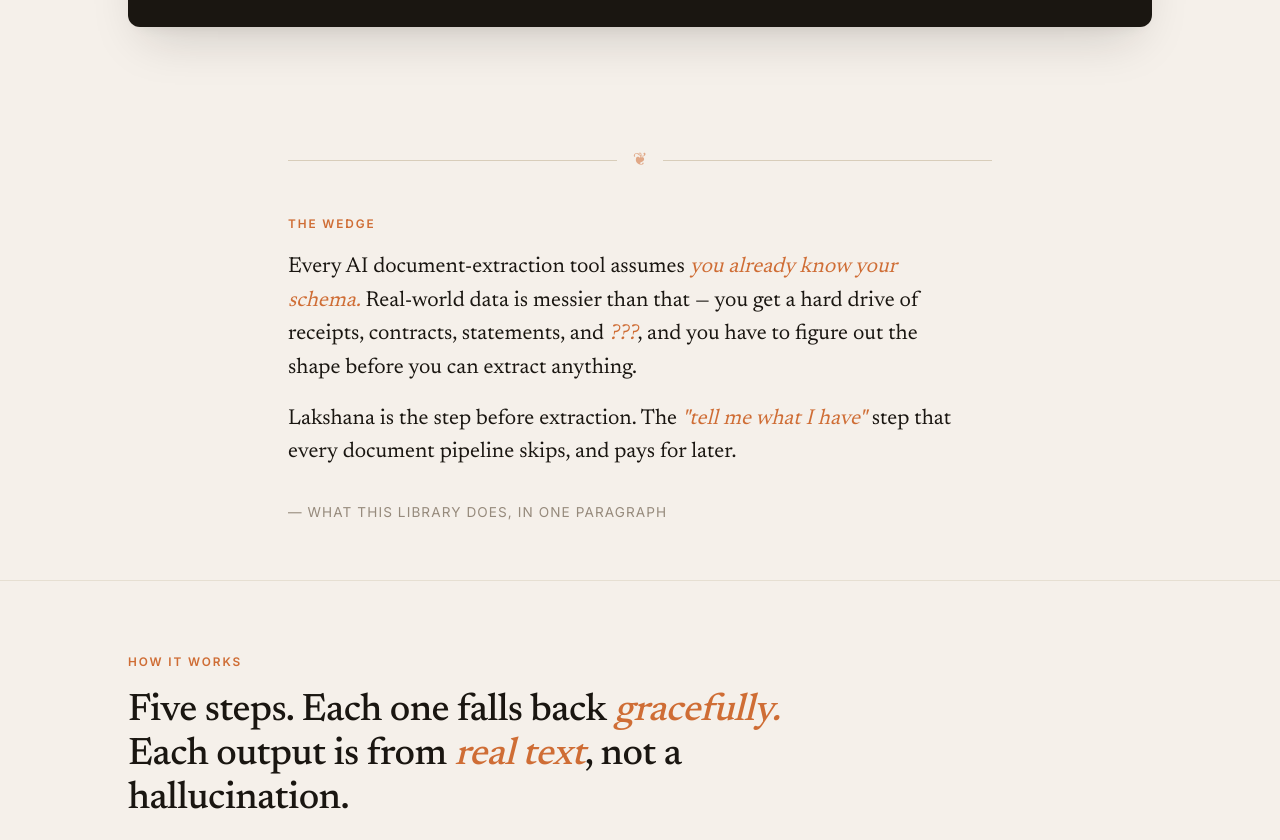
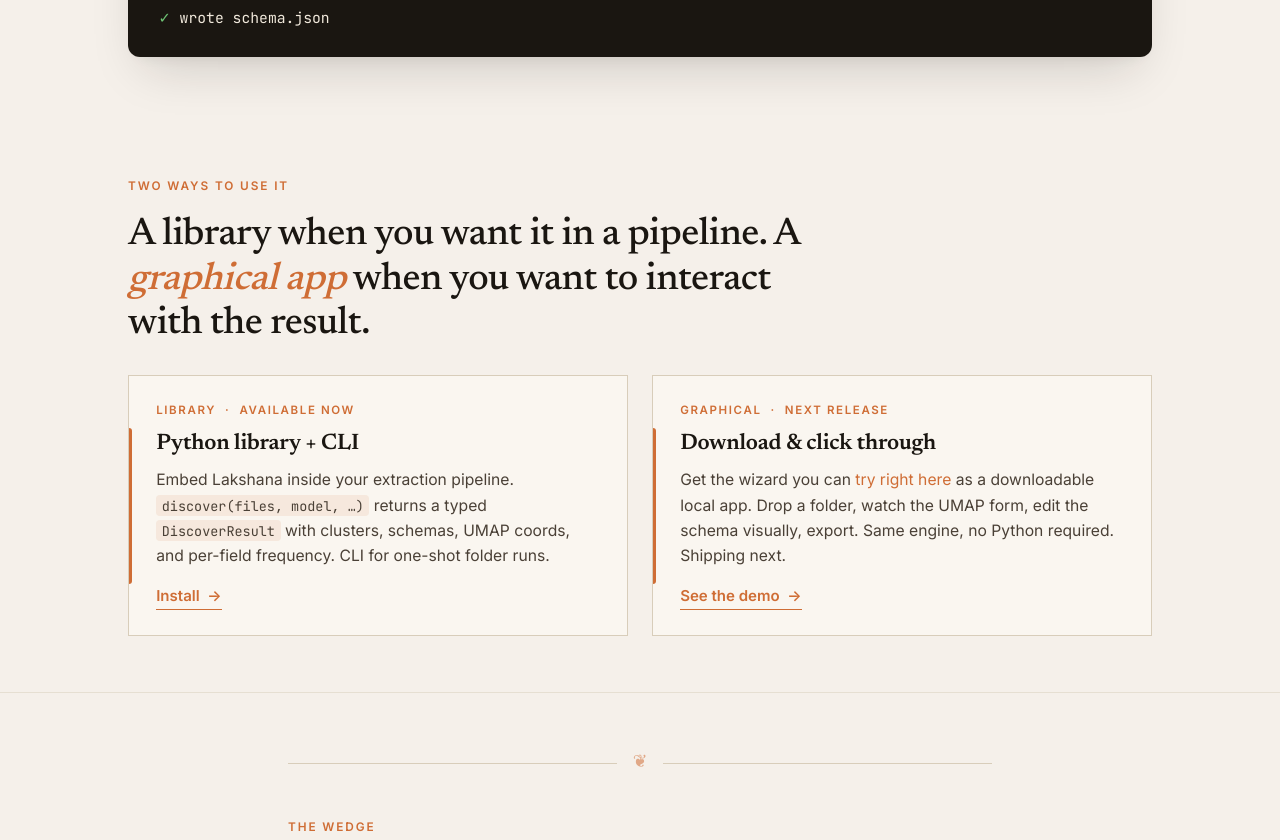
Before and after one commit to mickyaero/lakshana, a plain HTML site: page site/index.html in a window 1280 px wide. Shown: the part 1368-2208 px from the top of the page. Drawn offline with Linux system fonts and the light colour scheme.

Commit message:
feat(site): position Lakshana as 'library + graphical app'
Landing
- Hero subhead now mentions both modes: Python library OR graphical
  version you can download and run on your own machine.
- New 'Two ways to use it' section above the wedge with two mode cards:
    Library (available now) — embed in pipelines via discover() + CLI
    Graphical (next release) — download the wizard, drop a folder,
      watch UMAP form, edit schema visually
- The showpiece label updated from 'groq · llama-3.3-70b' to 'CLI'
  so it doesn't bias toward one provider.

README
- New tagline pair: 'Two ways to use it.' Same dual framing as the site.

```diff
--- a/site/index.html
+++ b/site/index.html
@@ -356,6 +356,40 @@
   color: var(--ink-3);
 }
 
+/* Two ways to use it — modes grid */
+.modes-grid { display: grid; grid-template-columns: 1fr 1fr; gap: 1.5rem; margin-top: 1.8rem; }
+@media (max-width: 720px) { .modes-grid { grid-template-columns: 1fr; } }
+.mode-card {
+  background: var(--paper);
+  border: 1px solid var(--rule);
+  border-radius: var(--r-lg);
+  padding: 1.6rem 1.7rem;
+  display: flex; flex-direction: column;
+  position: relative;
+}
+.mode-card::before {
+  content: ''; position: absolute; left: 0; top: 20%; bottom: 20%;
+  width: 3px; background: var(--accent); border-radius: 0 3px 3px 0;
+}
+.mode-tag {
+  font-family: 'Inter', sans-serif; font-size: 0.72rem; font-weight: 600;
+  text-transform: uppercase; letter-spacing: 0.14em;
+  color: var(--accent); margin-bottom: 0.7rem;
+}
+.mode-card h3 {
+  font-family: 'Newsreader', serif; font-weight: 600;
+  font-size: 1.4rem; letter-spacing: -0.01em;
+  color: var(--ink); margin-bottom: 0.6rem; line-height: 1.2;
+}
+.mode-card p { font-size: 0.98rem; color: var(--ink-2); margin-bottom: 1rem; flex: 1; }
+.mode-card code { background: var(--accent-soft); padding: 0.1rem 0.35rem; border-radius: 4px; font-size: 0.86em; color: var(--ink-2); }
+.mode-link {
+  align-self: flex-start;
+  font-weight: 600; font-size: 0.94rem;
+  border-bottom: 1.5px solid var(--accent); padding-bottom: 1px;
+}
+.mode-link:hover { text-decoration: none; }
+
 /* Footer */
 footer {
   padding: 3.5rem 0 4rem;
@@ -410,7 +444,7 @@
   <div class="wrap">
     <div class="hero-eyebrow"><span class="deva">लक्षण</span> &nbsp;·&nbsp; <em>lakṣaṇa</em>, Sanskrit: a defining mark, a distinguishing feature.</div>
     <h1>Drop a folder of PDFs.<br />Get a <em>JSON Schema.</em></h1>
-    <p class="sub">An open-source Python library that discovers the document types in any folder, then hands you back a verified schema for each one. No training. No labels. Works on a laptop CPU; scales on GPU. Bring whichever LLM API you have.</p>
+    <p class="sub">Discovers the document types in any folder and hands you back a verified schema for each one. Use it as a <em>Python library</em>, or run the <em>graphical version</em> (the same wizard you can <a href="demo/">try right here</a>) on your own machine. No training. No labels. Bring whichever LLM API you have.</p>
 
     <div class="hero-cta">
       <a href="demo/" class="btn btn-primary">
@@ -424,7 +458,7 @@
     </div>
 
     <div class="showpiece" aria-label="example output">
-      <span class="showpiece-title">example · groq · llama-3.3-70b</span>
+      <span class="showpiece-title">example · CLI</span>
 <pre><span class="c-prompt">$</span> lakshana analyze ./mystery_folder/
 
 <span class="c-comment"># clustering 50 documents…
@@ -454,6 +488,27 @@
     </div>
   </div>
 </header>
+
+<section id="modes" class="dense">
+  <div class="wrap">
+    <p class="section-label">Two ways to use it</p>
+    <h2>A library when you want it in a pipeline. A <em>graphical app</em> when you want to interact with the result.</h2>
+    <div class="modes-grid">
+      <div class="mode-card">
+        <div class="mode-tag">Library &nbsp;·&nbsp; available now</div>
+        <h3>Python library + CLI</h3>
+        <p>Embed Lakshana inside your extraction pipeline. <code>discover(files, model, …)</code> returns a typed <code>DiscoverResult</code> with clusters, schemas, UMAP coords, and per-field frequency. CLI for one-shot folder runs.</p>
+        <a href="#install" class="mode-link">Install &nbsp;→</a>
+      </div>
+      <div class="mode-card">
+        <div class="mode-tag">Graphical &nbsp;·&nbsp; next release</div>
+        <h3>Download &amp; click through</h3>
+        <p>Get the wizard you can <a href="demo/">try right here</a> as a downloadable local app. Drop a folder, watch the UMAP form, edit the schema visually, export. Same engine, no Python required. Shipping next.</p>
+        <a href="demo/" class="mode-link">See the demo &nbsp;→</a>
+      </div>
+    </div>
+  </div>
+</section>
 
 <section id="pitch" class="dense">
   <div class="wrap-tight">
```
Also changed, not shown: 1 other file.
